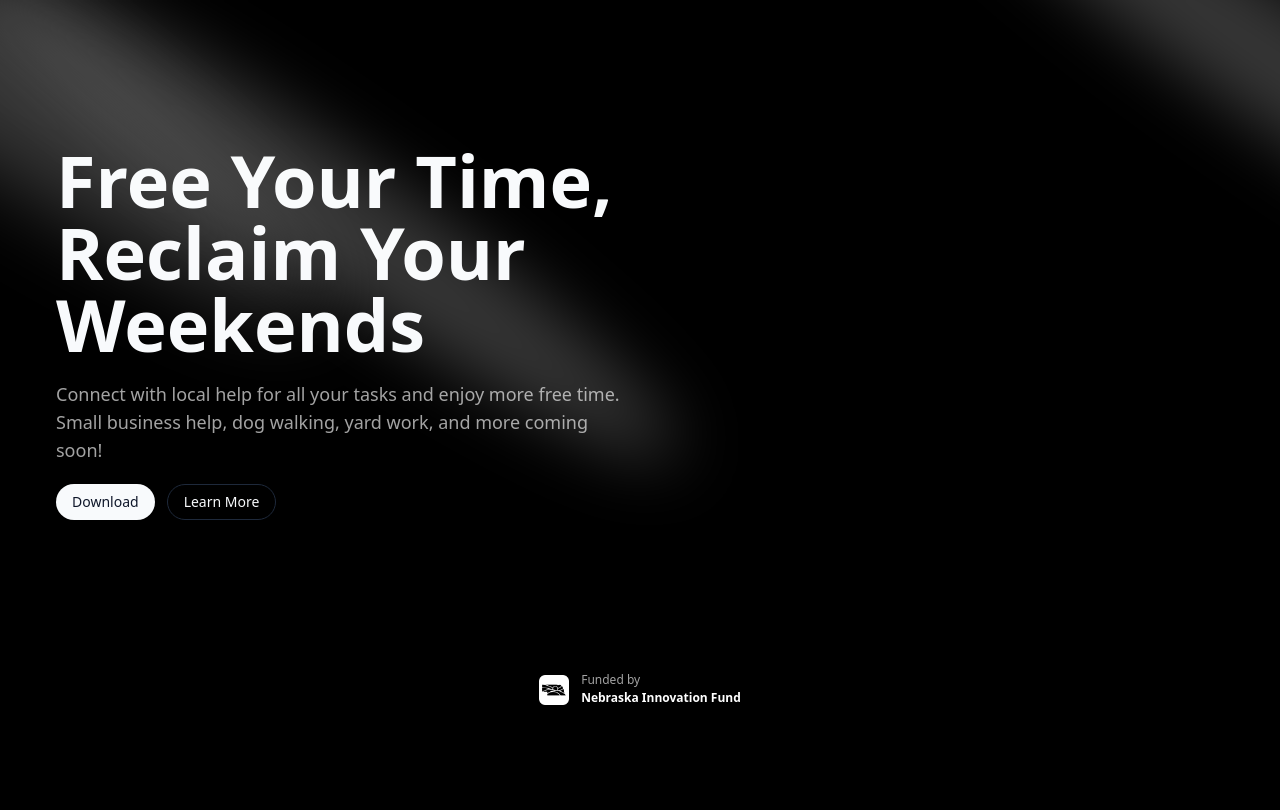
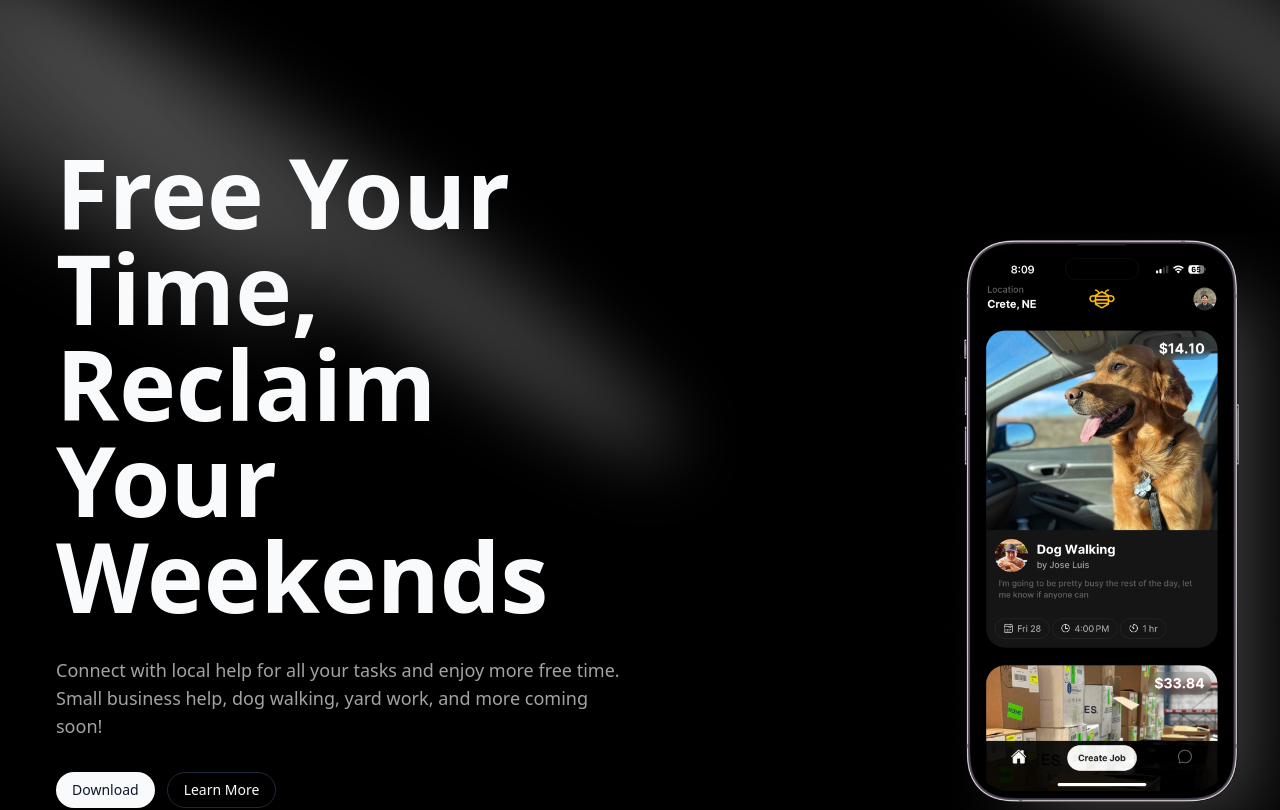
Before and after one commit to Ortbri/colony-web, a Next.js app: page / in a window 1280 px wide. Shown: the top 810 px of the page. Built offline with nearby package versions, Linux system fonts and the light colour scheme.

Commit message:
style: Intro with App

```diff
--- a/components/Intro.tsx
+++ b/components/Intro.tsx
@@ -16,8 +16,9 @@ function Intro() {
         <Spotlight className='left-full top-0 h-[80vh] w-[50vw]' fill='white' />
       </div>
       {/* details */}
-      <div className='mb-24 flex w-full max-w-xl flex-col gap-5'>
-        <h1 className='text-7xl font-semibold'>
+      <div className='flex flex-row'>
+        <div className='mb-24 flex w-full max-w-xl flex-col gap-8'>
+          <h1 className='text-8xl font-semibold'>
             Free Your Time, Reclaim Your Weekends
           </h1>
           <p className='text-lg text-neutral-600 dark:text-neutral-400'>
@@ -29,7 +30,18 @@ function Intro() {
             <Button variant={'outline'}>Learn More</Button>
           </div>
         </div>
-      {/* neb */}
+        {/* right of title */}
+        <div className='hidden flex-1 items-end justify-end lg:flex'>
+          <Image
+            src='/ColonyAppImage.png'
+            className='ml -mr-28'
+            width={400}
+            height={400}
+            alt='Colony App Home Page'
+          />
+        </div>
+      </div>
+
       <div className='flex h-full flex-1 items-center justify-center py-14'>
         <div>
           <Image
@@ -39,7 +51,7 @@ function Intro() {
             alt='Nebraska Innovation Fund'
           />
         </div>
-
+        {/* neb */}
         <div className='ml-3'>
           <p className='-mb-1 text-xs font-light text-neutral-600 dark:text-neutral-400'>
             Funded by
```
Also changed, not shown: public/ColonyAppImage.png (added). Lines whose indentation alone changed are shown as unchanged.
